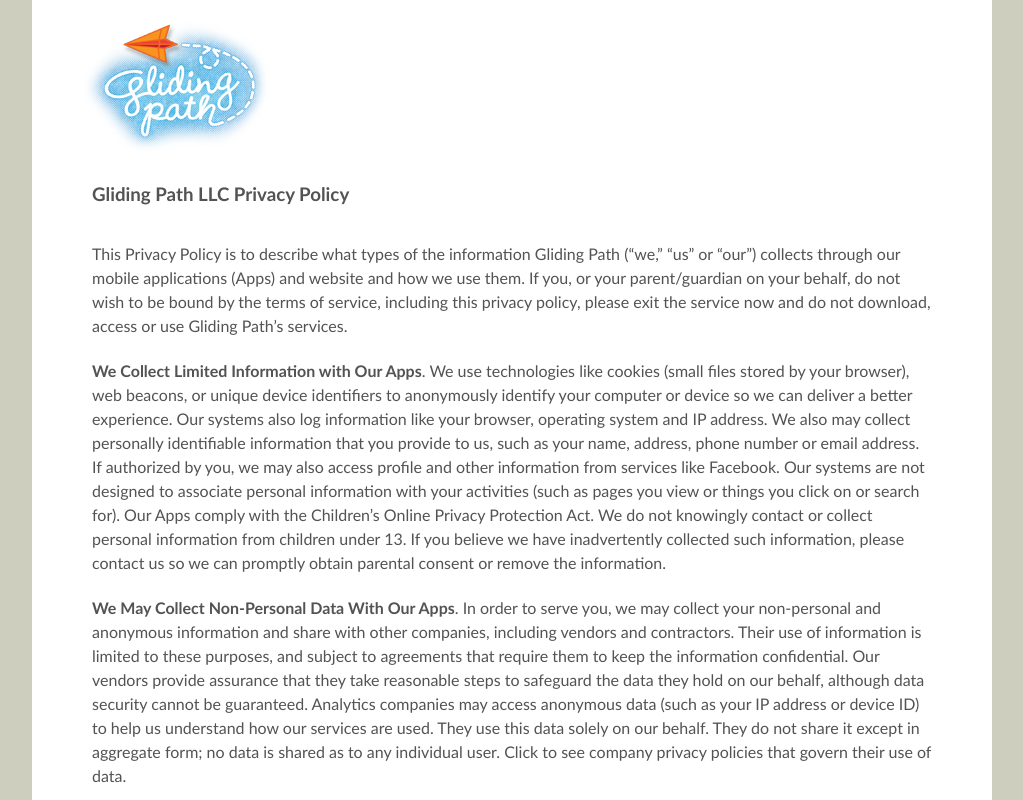
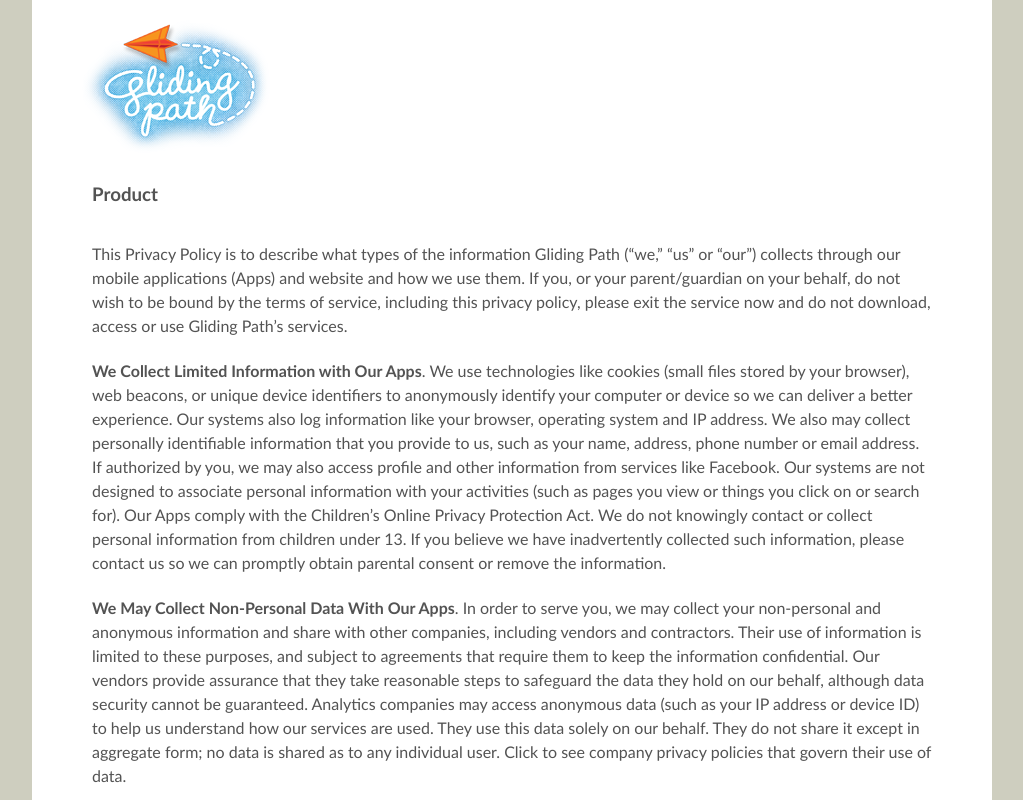
Before and after one commit to PaigeP95/UdemyWebCourse, a plain HTML site: page product.html in a window 1280 px wide. Shown: the top 800 px of the page, without its empty margins (128-1151 px from the left). Drawn offline with Linux system fonts and the light colour scheme.

Commit message:
Changing Title and main heading

```diff
--- a/product.html
+++ b/product.html
@@ -2,7 +2,7 @@
 <html>
 <head>
 <meta charset="utf-8">
-<title>privacy_policy</title>
+<title>product</title>
 </head>
 <style type="text/css">
 <!--
@@ -124,7 +124,7 @@
 <header></header>
 
 <article class="content">
-    <h3 class="content">Gliding Path LLC Privacy Policy</h3>
+    <h3 class="content">Product</h3>
     <section>
      <p> This Privacy Policy is to describe what types of the information Gliding Path (“we,” “us” or “our”) collects through our mobile applications (Apps) and website and how we use them. If you, or your parent/guardian on your behalf, do not wish to be bound by the terms of service, including this privacy policy, please exit the service now and do not download, access or use Gliding Path’s services.</p
      >
```
